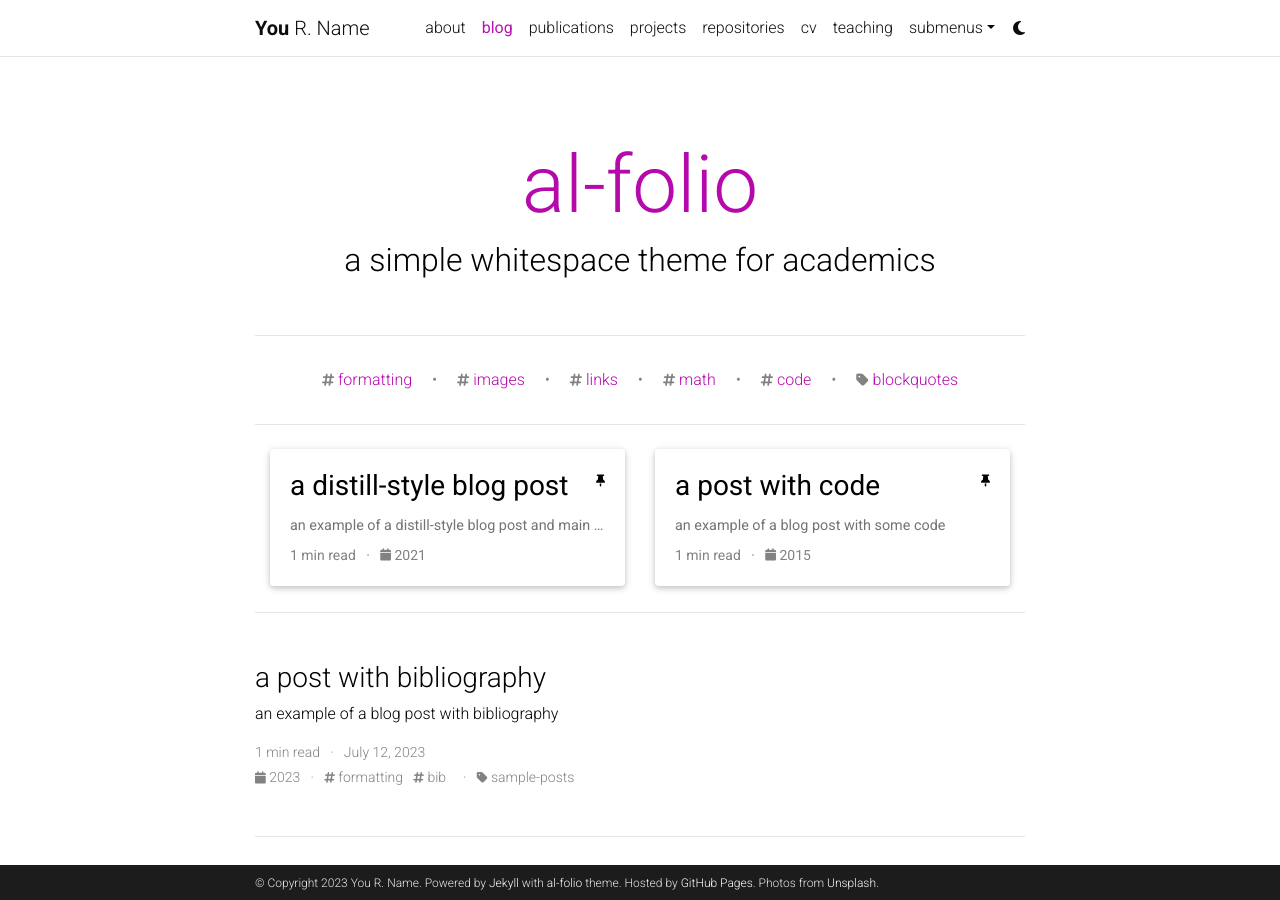
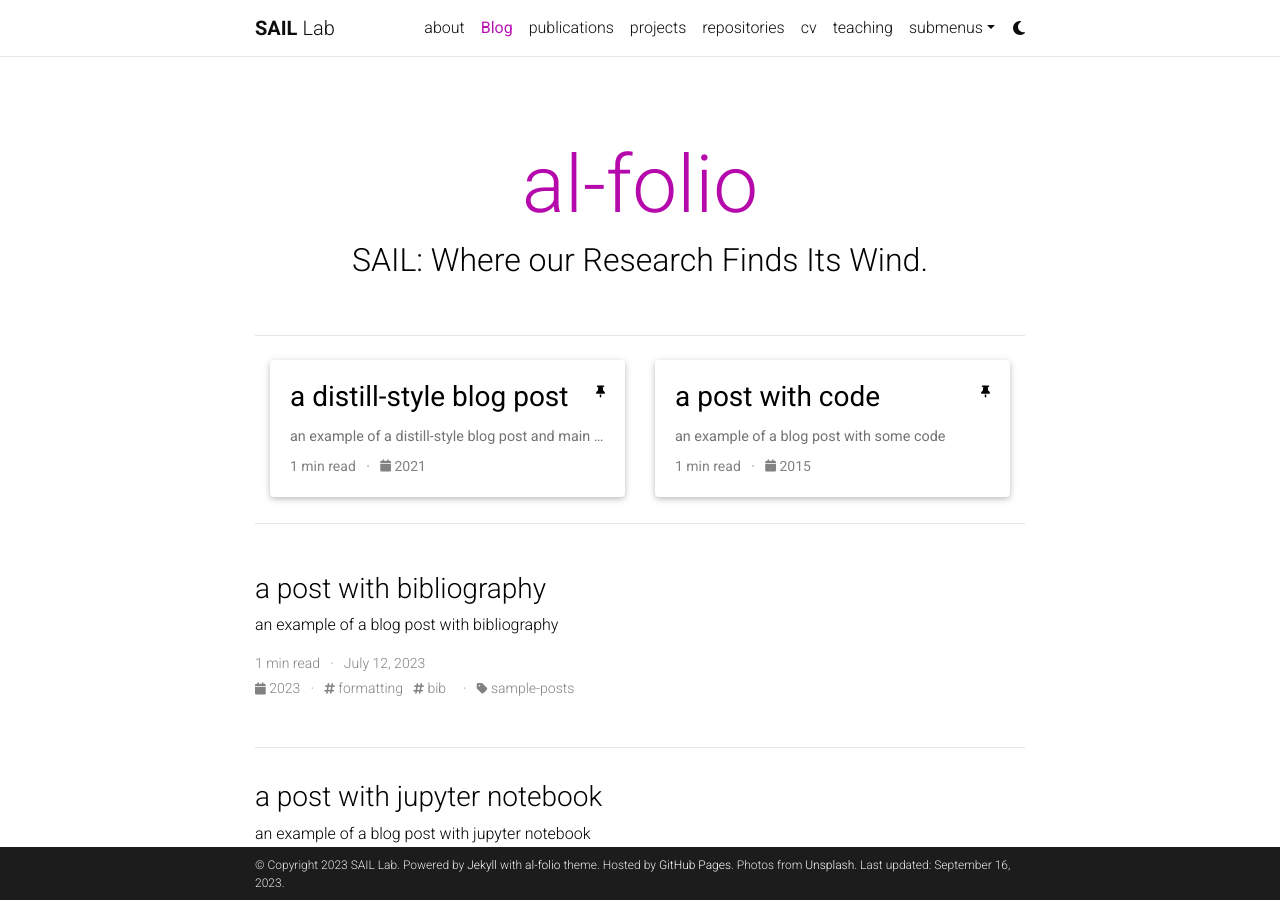
Before and after one commit to mahdi-b/mahdi-b.github.io, a Jekyll site: the page built from blog/index.html, in a window 1280 px wide and 900 px high. Built offline with Jekyll 4.4.1, drawn with Linux system fonts in a browser that asks for light colours; full-size pictures stand in for the smaller copies a plugin makes; the list of posts is cut into pages by our own code; comment, search, counter and statistics services are not loaded; a style sheet for code colours, icons or effects is not loaded; part of the change alters nothing that is shown.

Commit message:
Update _config.yml

```diff
--- a/_config.yml
+++ b/_config.yml
@@ -3,10 +3,10 @@
 # -----------------------------------------------------------------------------
 
 title: blank # the website title (if blank, full name will be used instead)
-first_name: You
-middle_name: R.
-last_name: Name
-email: you@example.com
+first_name: SAIL
+middle_name:
+last_name: Lab
+email:
 description: > # the ">" symbol means to ignore newlines until "footer_text:"
   A simple, whitespace theme for academics. Based on [*folio](https://github.com/bogoli/-folio) design.
 footer_text: >
@@ -20,7 +20,7 @@ icon: ⚛️  # the emoji used as the favicon (alternatively, provide image name
 
 url: https://mahdi-b.github.io # the base hostname & protocol for your site
 baseurl:  # the subpath of your site, e.g. /blog/
-last_updated: false # set to true if you want to display last updated in the footer
+last_updated: true # set to true if you want to display last updated in the footer
 impressum_path:  # set to path to include impressum link in the footer, use the same path as permalink in a page, helps to conform with EU GDPR
 
 # -----------------------------------------------------------------------------
@@ -106,8 +106,8 @@ youtube_id: # your youtube channel id (youtube.com/@<youtube_id>)
 discord_id: # your discord id (18-digit unique numerical identifier)
 zotero_username: # your zotero username
 
-contact_note: >
-  You can even add a little note about which of these is the best way to reach you.
+#contact_note: >
+#  You can even add a little note about which of these is the best way to reach you.
 
 # -----------------------------------------------------------------------------
 # Analytics and search engine verification
@@ -124,8 +124,8 @@ bing_site_verification:  # out your bing-site-verification ID (Bing Webmaster)
 # -----------------------------------------------------------------------------
 
 blog_name: al-folio # blog_name will be displayed in your blog page
-blog_nav_title: blog # your blog must have a title for it to be displayed in the nav bar
-blog_description: a simple whitespace theme for academics
+blog_nav_title: Blog # your blog must have a title for it to be displayed in the nav bar
+blog_description: "SAIL: Where our Research Finds Its Wind." # blog_description will be displayed in your blog page
 permalink: /blog/:year/:title/
 
 # Pagination
@@ -136,32 +136,32 @@ related_blog_posts:
   enabled: true
   max_related: 5
 
-# Giscus comments (RECOMMENDED)
-# Follow instructions on https://giscus.app/ to setup for your repo to fill out
-# the information below.
-giscus:
-  repo: alshedivat/al-folio      # <your-github-user-name>/<your-github-repo-name>
-  repo_id: MDEwOlJlcG9zaXRvcnk2MDAyNDM2NQ==
-  category: Comments             # name of the category under which discussions will be created
-  category_id: DIC_kwDOA5PmLc4CTBt6
-  mapping: title                 # identify discussions by post title
-  strict: 1                      # use strict identification mode
-  reactions_enabled: 1           # enable (1) or disable (0) emoji reactions
-  input_position: bottom         # whether to display input form below (bottom) or above (top) the comments
-  theme: preferred_color_scheme  # name of the color scheme (preferred works well with al-folio light/dark mode)
-  emit_metadata: 0
-  lang: en
-
-# Disqus comments (DEPRECATED)
-disqus_shortname: al-folio # put your disqus shortname
-# https://help.disqus.com/en/articles/1717111-what-s-a-shortname
+## Giscus comments (RECOMMENDED)
+## Follow instructions on https://giscus.app/ to setup for your repo to fill out
+## the information below.
+#giscus:
+#  repo: alshedivat/al-folio      # <your-github-user-name>/<your-github-repo-name>
+#  repo_id: MDEwOlJlcG9zaXRvcnk2MDAyNDM2NQ==
+#  category: Comments             # name of the category under which discussions will be created
+#  category_id: DIC_kwDOA5PmLc4CTBt6
+#  mapping: title                 # identify discussions by post title
+#  strict: 1                      # use strict identification mode
+#  reactions_enabled: 0           # enable (1) or disable (0) emoji reactions
+#  input_position: bottom         # whether to display input form below (bottom) or above (top) the comments
+#  theme: preferred_color_scheme  # name of the color scheme (preferred works well with al-folio light/dark mode)
+#  emit_metadata: 0
+#  lang: en
+#
+## Disqus comments (DEPRECATED)
+#disqus_shortname: al-folio # put your disqus shortname
+## https://help.disqus.com/en/articles/1717111-what-s-a-shortname
 
 # External sources.
 # If you have blog posts published on medium.com or other external sources,
 # you can display them in your blog by adding a link to the RSS feed.
-external_sources:
-  - name: medium.com
-    rss_url: https://medium.com/@al-folio/feed
+#external_sources:
+#  - name: medium.com
+#    rss_url: https://medium.com/@al-folio/feed
 
 # -----------------------------------------------------------------------------
 # Collections
@@ -176,6 +176,10 @@ collections:
   projects:
     output: true
     permalink: /projects/:path/
+  people:
+    output: true
+    permalink: /people/:path/
+
 
 announcements:
   enabled: true
@@ -265,8 +269,8 @@ jekyll-archives:
     tag: '/blog/tag/:name/'
     category: '/blog/category/:name/'
 
-display_tags: ['formatting', 'images', 'links', 'math', 'code'] # these tags will be displayed on the front page of your blog
-display_categories: ['blockquotes'] # these categories will be displayed on the front page of your blog
+display_tags: false  # these tags will be displayed on the front page of your blog
+display_categories: false # ['category 1', 'category 2', ...] these categories will be displayed on the front page of your blog
 
 # -----------------------------------------------------------------------------
 # Jekyll Scholar
@@ -274,8 +278,8 @@ display_categories: ['blockquotes'] # these categories will be displayed on the
 
 scholar:
 
-  last_name: [Einstein]
-  first_name: [Albert, A.]
+  last_name: [Belcaid]
+  first_name: [Mahdi]
 
   style: apa
   locale: en
@@ -369,6 +373,7 @@ enable_navbar_social:       false  # enables displaying social links in the
                                    # navbar on the about page
 enable_project_categories:  true   # enables categorization of projects into
                                    # multiple categories
+enable_people_categories: true
 enable_medium_zoom:         true   # enables image zoom feature (as on medium.com)
 enable_progressbar:         true   # enables a horizontal progress bar linked to the vertical scroll position
 
```
